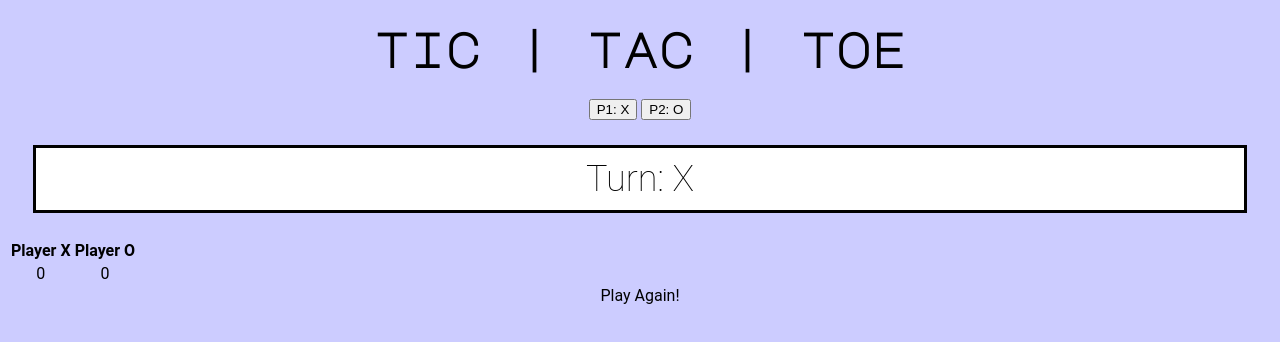
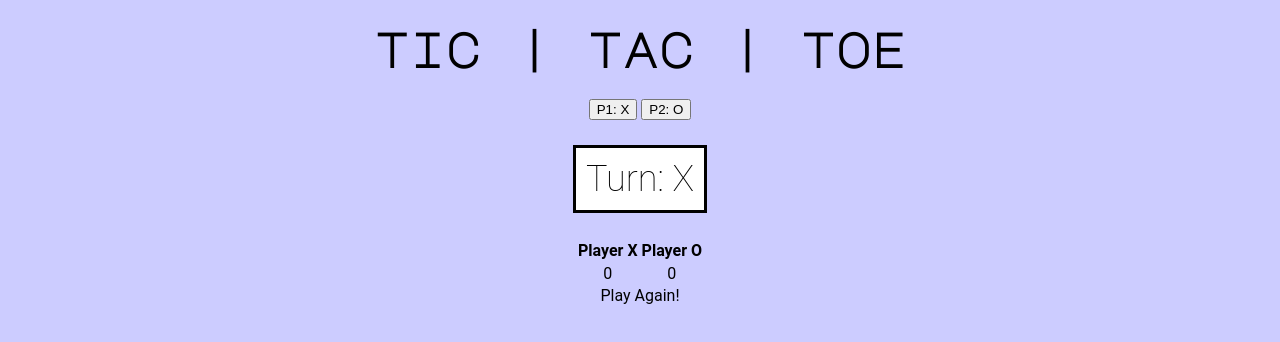
Before and after one commit to JunJun435/pset-8, a plain HTML site: page index.html in a window 1280 px wide. Drawn offline with Linux system fonts and the light colour scheme.

Commit message:
css for .container and .column

```diff
--- a/css/styles.css
+++ b/css/styles.css
@@ -22,3 +22,19 @@ h2 {
   border-style: solid;
   padding: 10px;
   background-color: white;
+}
+
+
+
+.container {
+  display: flex;
+  justify-content: center;
+  align-items: center;
+}
+
+
+
+.column {
+  height: 100%;
+  width: 100%;
+  flex-direction: column;
```
